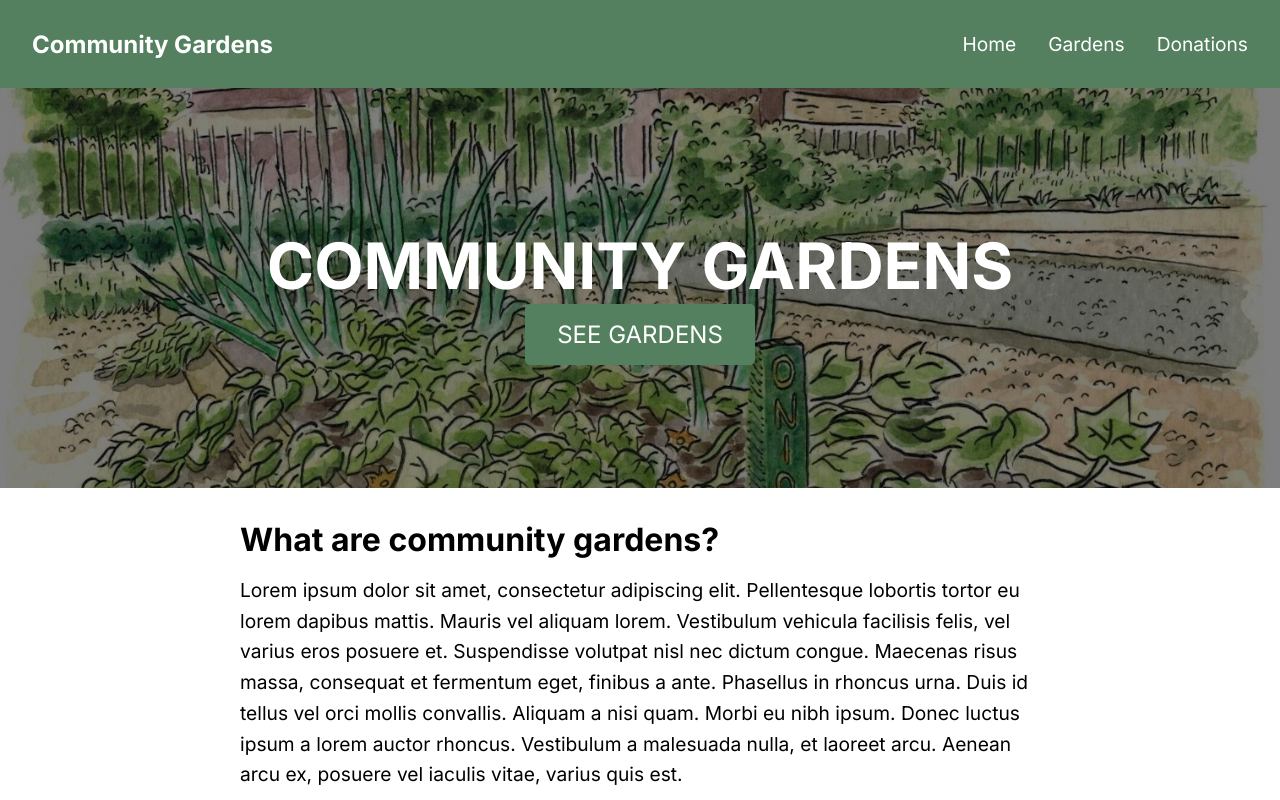
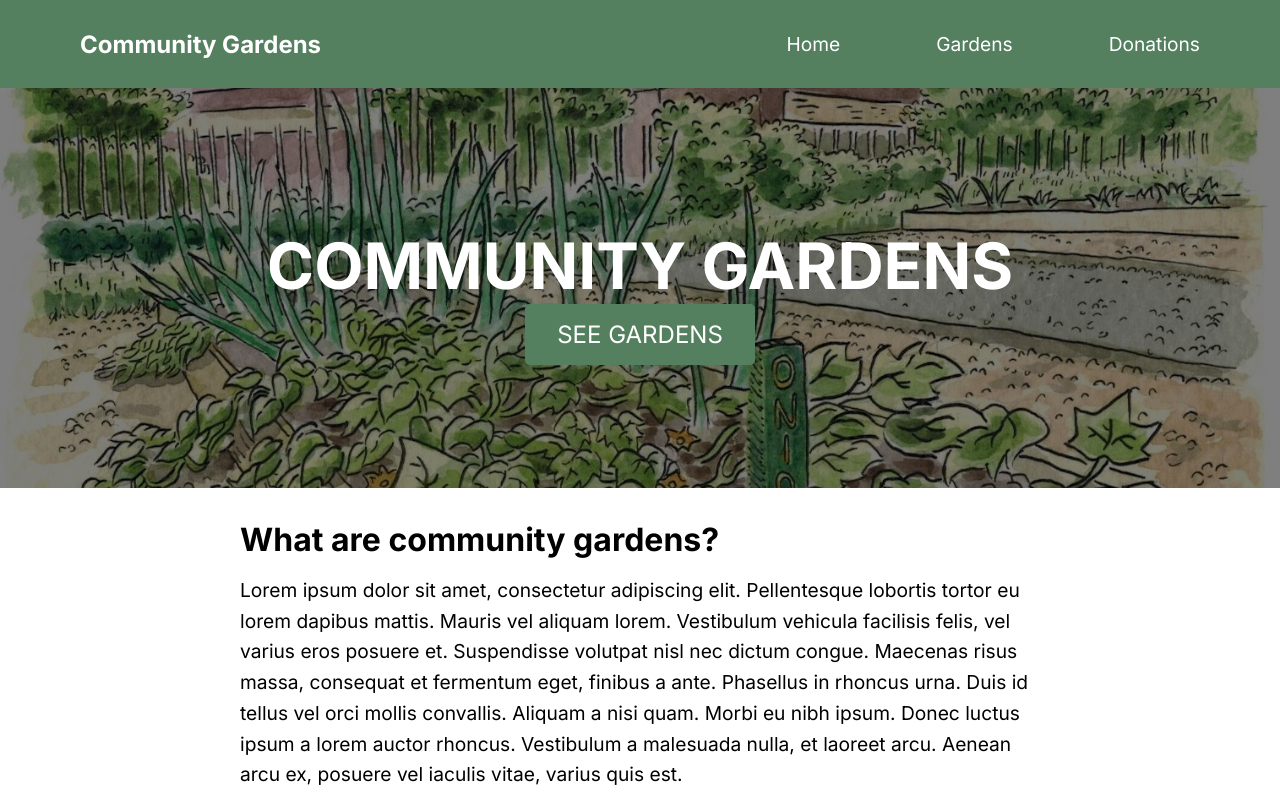
Before and after one commit to fsunstrum/Community-Garden-Database-, a Next.js app in the folder frontend/: page / in a window 1280 px wide. Shown: the top 800 px of the page. Built offline with nearby package versions, Linux system fonts and the light colour scheme.

Commit message:
navbar styling updated

```diff
--- a/frontend/src/components/Navbar.js
+++ b/frontend/src/components/Navbar.js
@@ -5,7 +5,9 @@ const Navbar = () => {
   return (
     <nav className={styles.navbar}>
       <div className={styles.logo}>
-        <h1>Community Gardens</h1>
+      <Link href="/" legacyBehavior>
+          <a className={styles.logoLink}><h1>Community Gardens</h1></a>
+        </Link>
       </div>
       <ul className={styles.navLinks}>
         <li>
--- a/frontend/src/styles/Navbar.module.css
+++ b/frontend/src/styles/Navbar.module.css
@@ -3,20 +3,27 @@
     justify-content: space-between;
     align-items: center;
     background-color: #548060;
-    padding: 1rem 2rem;
+    padding: 1rem 5rem;
   }
 
-  .logo h1 {
+  .logo {
     color: white;
   }
+
+  .logoLink {
+    text-decoration: none;
+    color: white;
+  }
+
 
   .navLinks {
     list-style: none;
     display: flex;
+    text-decoration: none;
   }
 
   .navLinks li {
-    margin-left: 2rem;
+    margin-left: 6rem;
   }
 
   .navLinks li a {
@@ -26,5 +33,5 @@
   }
 
   .navLinks li a:hover {
-    text-decoration: underline;
+    text-decoration: none;
   }
```
